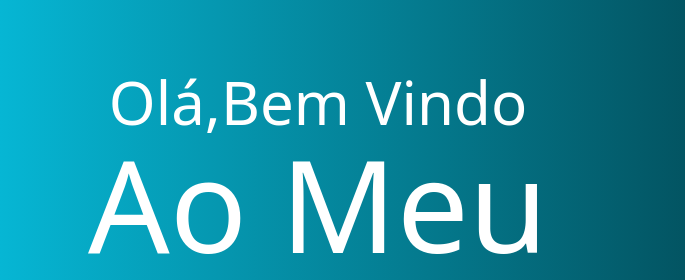
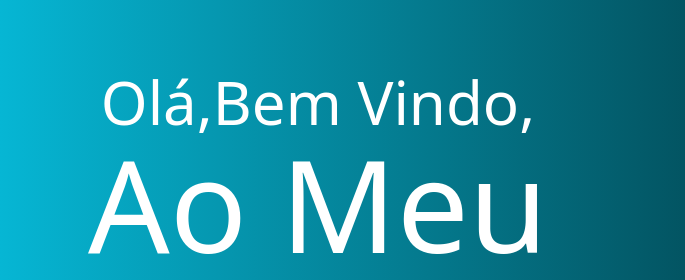
Before and after one commit to igordants/PortfolioDantas, a website: page src/css/index.html in a window 1280 px wide. Shown: the top 280 px of the page, 0-685 px from the left. Drawn offline with nearby package versions, Linux system fonts and the light colour scheme; files whose address does not match are found by name.

Commit message:
adicionando nova imagem

```diff
--- a/src/css/index.html
+++ b/src/css/index.html
@@ -137,7 +137,7 @@
       class="inline-grid grid-cols-2 grid-rows gap-2 lg:grid lg:grid-cols-2 lg:grid-rows-2 lg:gap-2"
     >
       <div id="home" class="l">
-        <p class="text-white text-6xl mx-5 my-2 xl:text-center">Olá,Bem Vindo <h2 class="text-white text-3xl mx-5 my-2 xl:text-9xl xl:text-center">Ao Meu WebSite</h2></p>
+        <p class="text-white text-6xl mx-5 my-2 xl:text-center">Olá,Bem Vindo, <h2 class="text-white text-3xl mx-5 my-2 xl:text-9xl xl:text-center">Ao Meu WebSite</h2></p>
       </div>
       <div class="">
         <img
```
Also changed, not shown: src/imagens/igor3.png.
